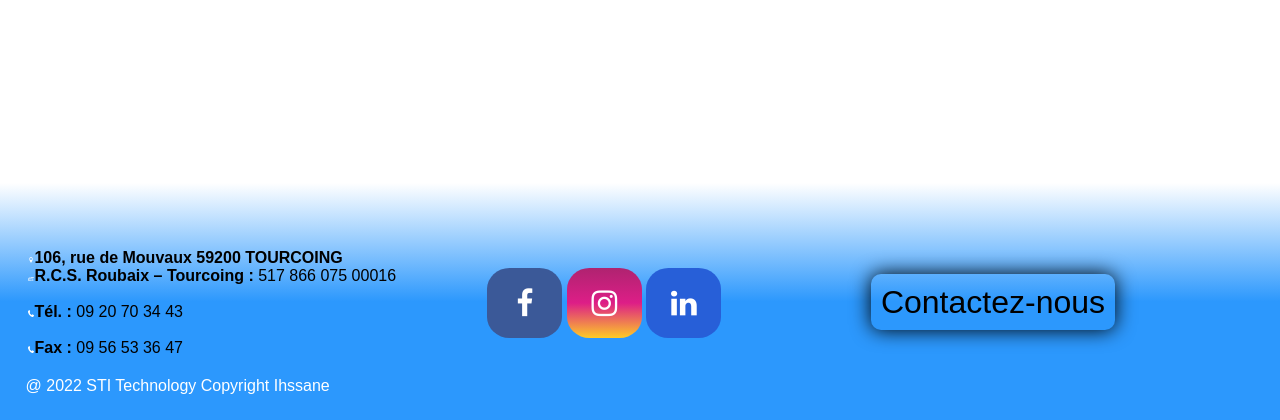
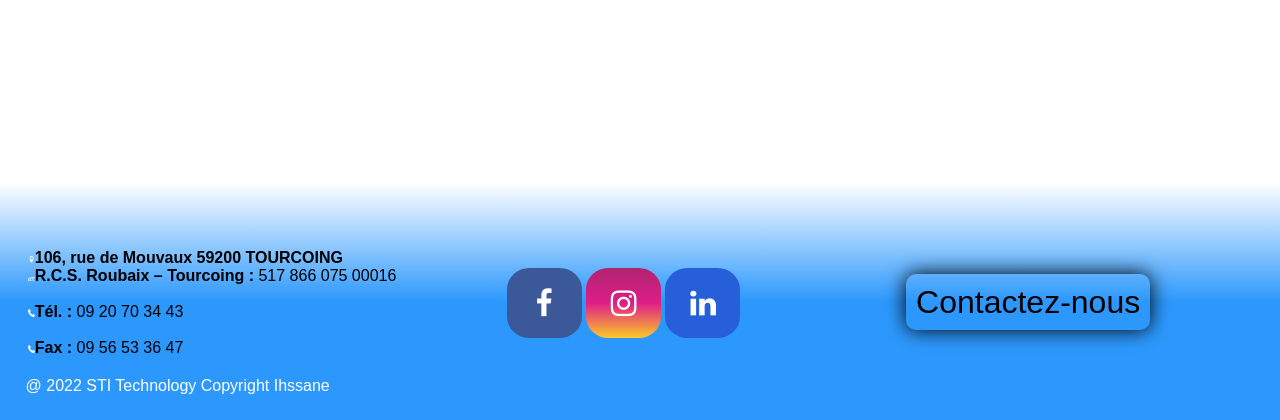
Before and after one commit to Ancestrix/sti-technology, a PHP site: page / in a window 1280 px wide; the page is wider, and only the part inside the window is pictured. Shown: the part 916-1336 px from the top of that part. Run offline with PHP 8.4, Linux system fonts and the light colour scheme.

Commit message:
footer adjustement

```diff
--- a/style_contact.css
+++ b/style_contact.css
@@ -136,6 +136,7 @@ h1.bg{
     transform: translateY(4px);
   }
 
+
 contenu td.info {
     width: 50%;
 }
@@ -151,6 +152,8 @@ contenu td.info div{
 
 
 footer {
+    width: 100%;
+    margin: 0 auto;
     padding-top: 5%;
     padding-left: 2%;
     padding-bottom: 2%;
--- a/style_index.css
+++ b/style_index.css
@@ -74,7 +74,7 @@ contenu p {
 }
 footer {
     width: 100%;
-    max-width: fit-content;
+    margin: 0 auto;
     padding-top: 5%;
     padding-left: 2%;
     padding-bottom: 2%;
--- a/style_service.css
+++ b/style_service.css
@@ -95,7 +95,7 @@ contenu div.one{
 
 footer {
     width: 100%;
-    max-width: fit-content;
+    margin: 0 auto;
     padding-top: 5%;
     padding-left: 2%;
     padding-bottom: 2%;
```
